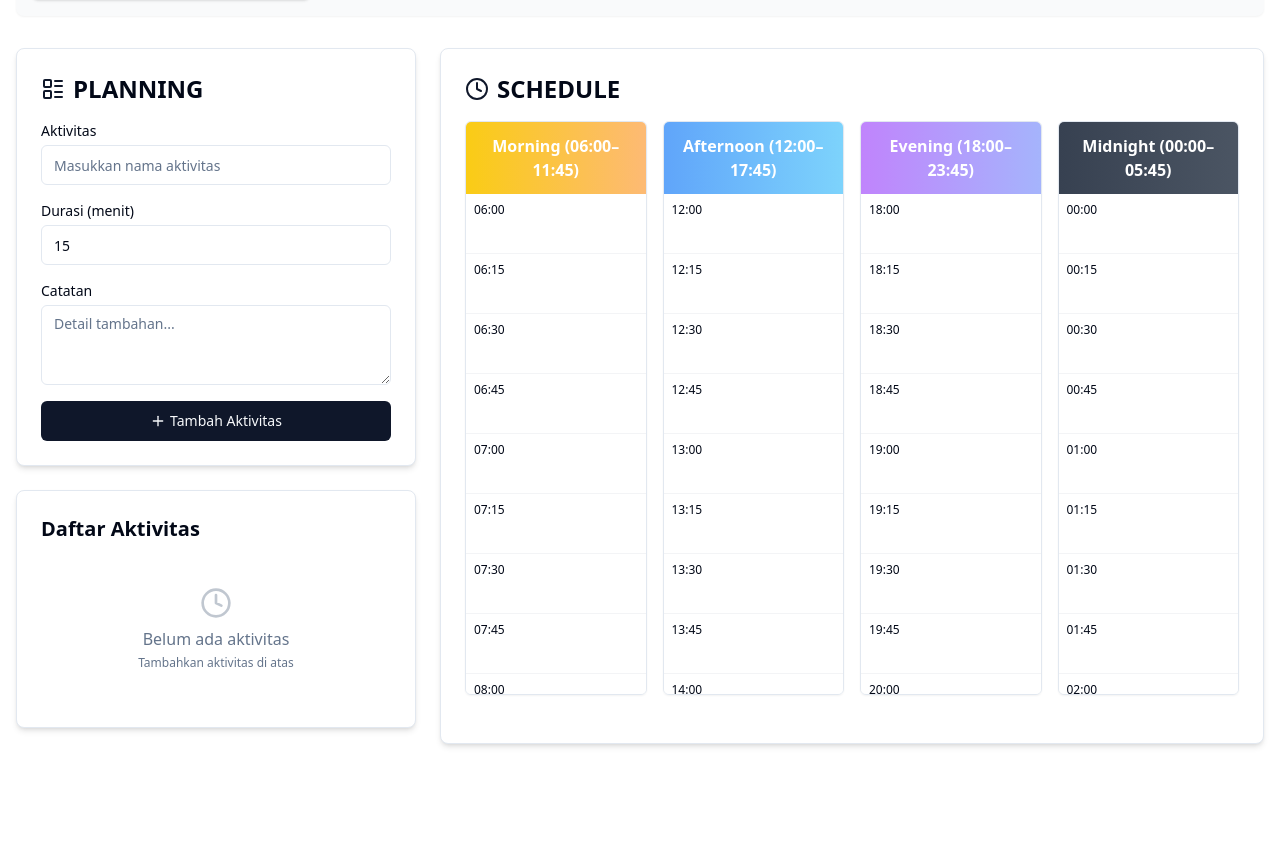
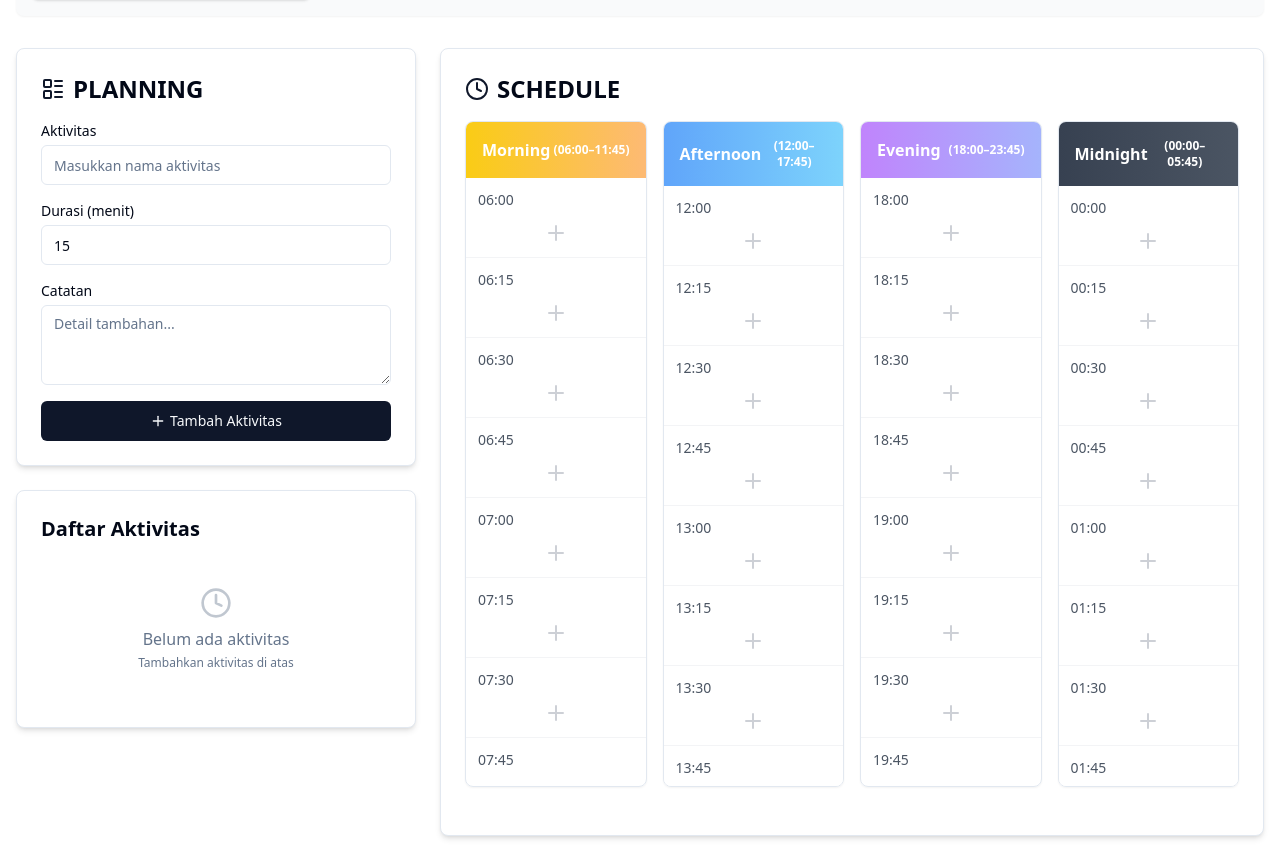
Before and after one commit to NarrowVictory/time-block-canvas, a React (Vite) app: page /planner in a window 1280 px wide. Shown: the part 415-1283 px from the top of the page. Before the commit the page ends 1191 px from the top, so only its background shows below. Built offline with nearby package versions, Linux system fonts and the light colour scheme.

Commit message:
Refactor: Improve Planner UI for better readability
- Adjust spacing and layout of schedule items.
- Enhance overall UI for improved user experience.

```diff
--- a/src/components/planner/PlannerSchedule.tsx
+++ b/src/components/planner/PlannerSchedule.tsx
@@ -1,8 +1,7 @@
 
 import React from "react";
 import { cn } from "@/lib/utils";
-import { Check, Plus } from "lucide-react";
-import { useToast } from "@/hooks/use-toast";
+import { Clock, Plus } from "lucide-react";
 
 type ScheduleItem = {
   id: string;
@@ -24,25 +23,33 @@ const TimeSlot = ({ time, onClick, hasItem, item }: TimeSlotProps) => {
   return (
     <div
       className={cn(
-        "p-2 border-b border-gray-100 cursor-pointer hover:bg-gray-50 transition-colors min-h-[60px]",
-        hasItem && "bg-primary/10"
+        "p-3 border-b border-gray-100 cursor-pointer hover:bg-gray-50 transition-colors min-h-[80px] flex flex-col justify-between",
+        hasItem ? "bg-soft-purple/10" : "bg-white"
       )}
       onClick={onClick}
     >
-      <div className="flex items-center justify-between">
-        <span className="text-xs font-medium">{time}</span>
+      <div className="flex items-center justify-between mb-2">
+        <span className="text-sm font-medium text-gray-600">{time}</span>
         {hasItem && (
-          <span className="text-xs bg-primary text-primary-foreground px-1 py-0.5 rounded">
+          <span className="text-xs bg-primary text-primary-foreground px-2 py-1 rounded-full">
             {item?.duration}m
           </span>
         )}
       </div>
-      {hasItem && (
-        <div className="mt-1">
-          <div className="text-sm font-medium line-clamp-1">{item?.activity}</div>
+      {hasItem ? (
+        <div>
+          <div className="text-base font-semibold text-gray-800 line-clamp-2">
+            {item?.activity}
+          </div>
           {item?.notes && (
-            <div className="text-xs text-gray-500 line-clamp-2">{item.notes}</div>
+            <div className="text-sm text-gray-500 line-clamp-2 mt-1">
+              {item.notes}
+            </div>
           )}
+        </div>
+      ) : (
+        <div className="text-center text-gray-400 opacity-50">
+          <Plus className="mx-auto" />
         </div>
       )}
     </div>
@@ -62,8 +69,6 @@ const PlannerSchedule = ({
   onTimeSlotClick,
   scheduleItems,
 }: PlannerScheduleProps) => {
-  const { toast } = useToast();
-
   // Generate time slots for each column
   const generateTimeSlots = (startHour: number, endHour: number) => {
     const slots = [];
@@ -88,21 +93,28 @@ const PlannerSchedule = ({
     );
   };
 
-  return (
-    <div className="grid grid-cols-1 md:grid-cols-2 lg:grid-cols-4 gap-4 pb-6">
-      {/* MORNING COLUMN */}
-      <div className="border rounded-md overflow-hidden shadow-sm">
-        <div className="bg-gradient-to-r from-yellow-400 to-orange-300 text-white font-bold p-3 text-center">
-          Morning (06:00–11:45)
+  const renderColumn = (
+    title: string,
+    timeRange: string,
+    slots: string[],
+    column: "morning" | "afternoon" | "evening" | "midnight",
+    bgColors: { from: string; to: string }
+  ) => (
+    <div className="border rounded-lg overflow-hidden shadow-sm">
+      <div
+        className={`bg-gradient-to-r ${bgColors.from} ${bgColors.to} text-white font-bold p-4 text-center flex items-center justify-between`}
+      >
+        <span>{title}</span>
+        <span className="text-xs">{timeRange}</span>
       </div>
-        <div className="h-[500px] overflow-y-auto bg-white">
-          {morningSlots.map((time) => {
-            const item = getItemForTimeSlot(time, "morning");
+      <div className="h-[600px] overflow-y-auto bg-white">
+        {slots.map((time) => {
+          const item = getItemForTimeSlot(time, column);
           return (
             <TimeSlot
-                key={`morning-${time}`}
+              key={`${column}-${time}`}
               time={time}
-                onClick={() => onTimeSlotClick(time, "morning", item)}
+              onClick={() => onTimeSlotClick(time, column, item)}
               hasItem={!!item}
               item={item}
             />
@@ -110,69 +122,38 @@ const PlannerSchedule = ({
         })}
       </div>
     </div>
+  );
 
-      {/* AFTERNOON COLUMN */}
-      <div className="border rounded-md overflow-hidden shadow-sm">
-        <div className="bg-gradient-to-r from-blue-400 to-sky-300 text-white font-bold p-3 text-center">
-          Afternoon (12:00–17:45)
-        </div>
-        <div className="h-[500px] overflow-y-auto bg-white">
-          {afternoonSlots.map((time) => {
-            const item = getItemForTimeSlot(time, "afternoon");
   return (
-              <TimeSlot
-                key={`afternoon-${time}`}
-                time={time}
-                onClick={() => onTimeSlotClick(time, "afternoon", item)}
-                hasItem={!!item}
-                item={item}
-              />
-            );
-          })}
-        </div>
-      </div>
-
-      {/* EVENING COLUMN */}
-      <div className="border rounded-md overflow-hidden shadow-sm">
-        <div className="bg-gradient-to-r from-purple-400 to-indigo-300 text-white font-bold p-3 text-center">
-          Evening (18:00–23:45)
-        </div>
-        <div className="h-[500px] overflow-y-auto bg-white">
-          {eveningSlots.map((time) => {
-            const item = getItemForTimeSlot(time, "evening");
-            return (
-              <TimeSlot
-                key={`evening-${time}`}
-                time={time}
-                onClick={() => onTimeSlotClick(time, "evening", item)}
-                hasItem={!!item}
-                item={item}
-              />
-            );
-          })}
-        </div>
-      </div>
-
-      {/* MIDNIGHT COLUMN */}
-      <div className="border rounded-md overflow-hidden shadow-sm">
-        <div className="bg-gradient-to-r from-gray-700 to-gray-600 text-white font-bold p-3 text-center">
-          Midnight (00:00–05:45)
-        </div>
-        <div className="h-[500px] overflow-y-auto bg-white">
-          {midnightSlots.map((time) => {
-            const item = getItemForTimeSlot(time, "midnight");
-            return (
-              <TimeSlot
-                key={`midnight-${time}`}
-                time={time}
-                onClick={() => onTimeSlotClick(time, "midnight", item)}
-                hasItem={!!item}
-                item={item}
-              />
-            );
-          })}
-        </div>
-      </div>
+    <div className="grid grid-cols-1 md:grid-cols-2 lg:grid-cols-4 gap-4 pb-6">
+      {renderColumn(
+        "Morning",
+        "(06:00–11:45)",
+        morningSlots,
+        "morning",
+        { from: "from-yellow-400", to: "to-orange-300" }
+      )}
+      {renderColumn(
+        "Afternoon",
+        "(12:00–17:45)",
+        afternoonSlots,
+        "afternoon",
+        { from: "from-blue-400", to: "to-sky-300" }
+      )}
+      {renderColumn(
+        "Evening",
+        "(18:00–23:45)",
+        eveningSlots,
+        "evening",
+        { from: "from-purple-400", to: "to-indigo-300" }
+      )}
+      {renderColumn(
+        "Midnight",
+        "(00:00–05:45)",
+        midnightSlots,
+        "midnight",
+        { from: "from-gray-700", to: "to-gray-600" }
+      )}
     </div>
   );
 };
```
Lines whose indentation alone changed are shown as unchanged.
